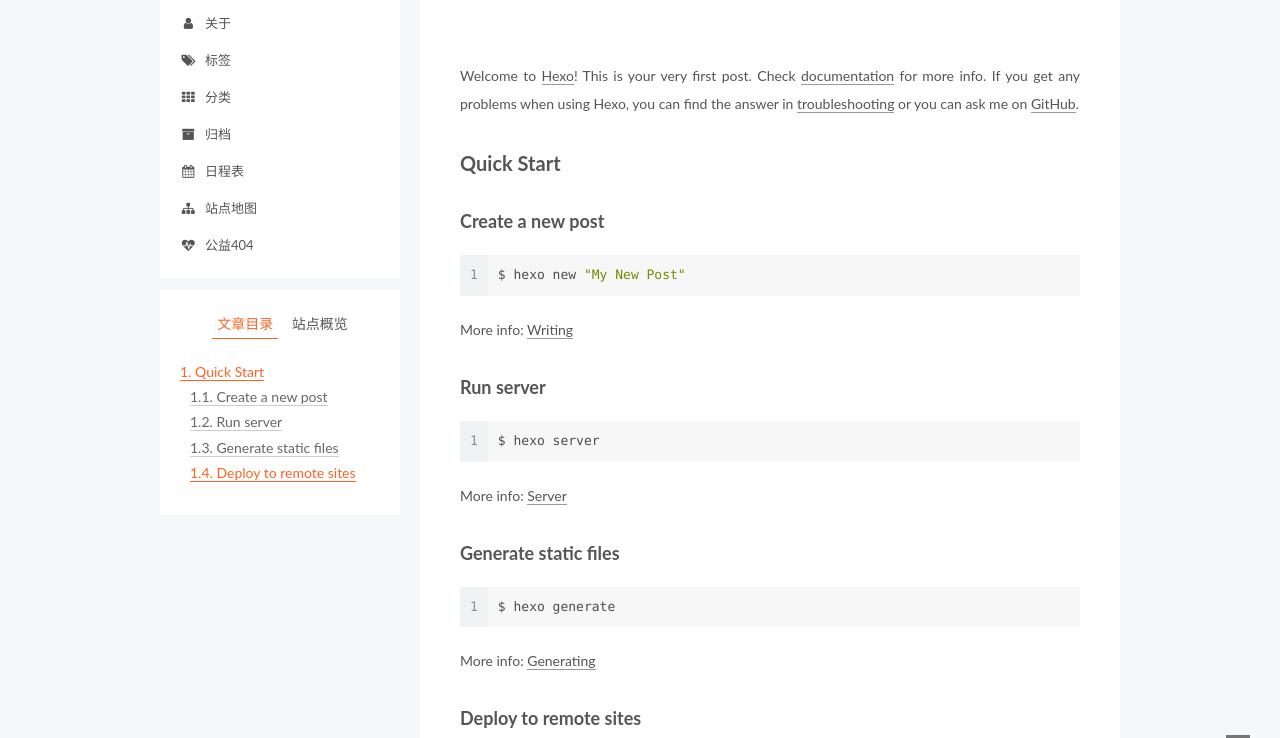
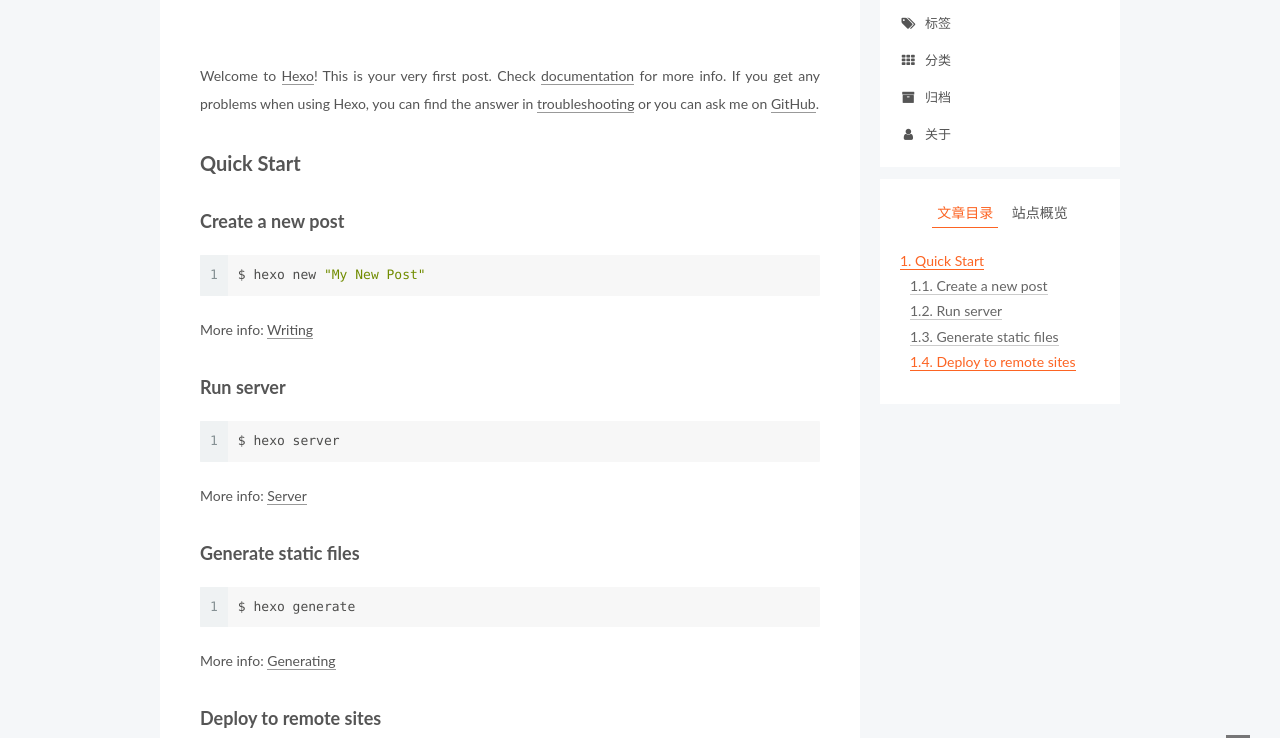
Before and after one commit to mayahaooooo/mayahaooooo.github.io, a plain HTML site: page 2017/12/23/hello-world/index.html in a window 1280 px wide. Shown: the part 141-879 px from the top of the page. Drawn offline with Linux system fonts and the light colour scheme.

Commit message:
Site updated: 2017-12-23 21:49:02

```diff
--- a/2017/12/23/hello-world/index.html
+++ b/2017/12/23/hello-world/index.html
@@ -99,7 +99,7 @@
     root: '/',
     scheme: 'Pisces',
     version: '5.1.3',
-    sidebar: {"position":"left","display":"post","offset":12,"b2t":false,"scrollpercent":false,"onmobile":false},
+    sidebar: {"position":"right","display":"post","offset":12,"b2t":false,"scrollpercent":false,"onmobile":false},
     fancybox: true,
     tabs: true,
     motion: {"enable":true,"async":false,"transition":{"post_block":"fadeIn","post_header":"slideDownIn","post_body":"slideDownIn","coll_header":"slideLeftIn","sidebar":"slideUpIn"}},
@@ -144,7 +144,7 @@
 
 
 
-  <div class="container sidebar-position-left page-post-detail">
+  <div class="container sidebar-position-right page-post-detail">
     <div class="headband"></div>
 
     <header id="header" class="header" itemscope itemtype="http://schema.org/WPHeader">
@@ -190,16 +190,6 @@
         </li>
 
 
-        <li class="menu-item menu-item-about">
-          <a href="/about/" rel="section">
-
-              <i class="menu-item-icon fa fa-fw fa-user"></i> <br />
-
-            关于
-          </a>
-        </li>
-
-
         <li class="menu-item menu-item-tags">
           <a href="/tags/" rel="section">
 
@@ -230,32 +220,12 @@
         </li>
 
 
-        <li class="menu-item menu-item-schedule">
-          <a href="/schedule/" rel="section">
+        <li class="menu-item menu-item-about">
+          <a href="/about/" rel="section">
 
-              <i class="menu-item-icon fa fa-fw fa-calendar"></i> <br />
+              <i class="menu-item-icon fa fa-fw fa-user"></i> <br />
 
-            日程表
-          </a>
-        </li>
-
-
-        <li class="menu-item menu-item-sitemap">
-          <a href="/sitemap.xml" rel="section">
-
-              <i class="menu-item-icon fa fa-fw fa-sitemap"></i> <br />
-
-            站点地图
-          </a>
-        </li>
-
-
-        <li class="menu-item menu-item-commonweal">
-          <a href="/404/" rel="section">
-
-              <i class="menu-item-icon fa fa-fw fa-heartbeat"></i> <br />
-
-            公益404
+            关于
           </a>
         </li>
 
--- a/css/main.css
+++ b/css/main.css
@@ -1823,7 +1823,7 @@
   width: 4px;
   height: 4px;
   border-radius: 50%;
-  background: #7ff;
+  background: #7d063d;
 }
 .links-of-blogroll {
   font-size: 13px;
```
Also changed, not shown: archives/2017/12/index.html (+6 -36 lines), archives/2017/index.html (+6 -36 lines), archives/index.html (+6 -36 lines), index.html (+6 -36 lines).
